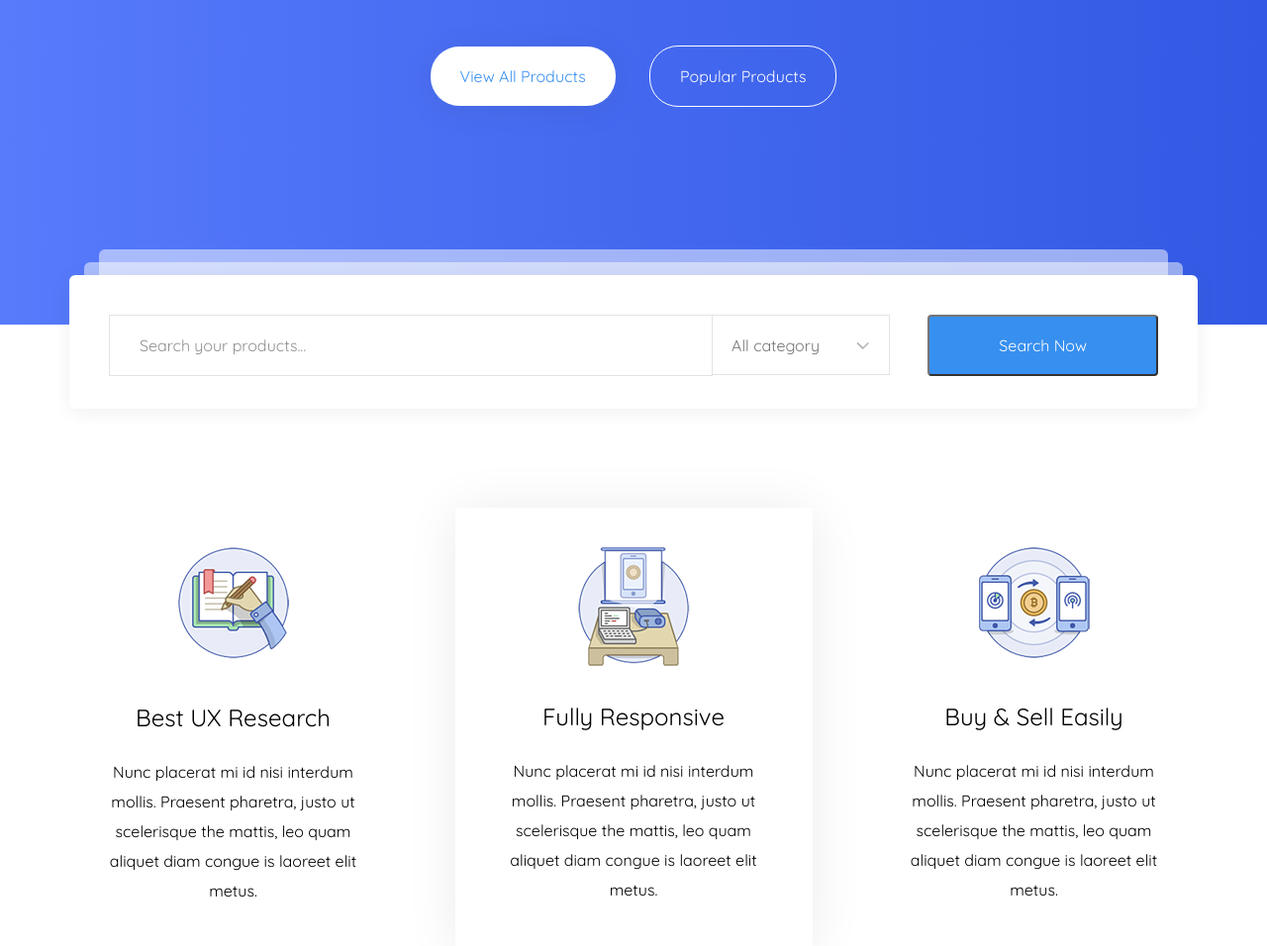
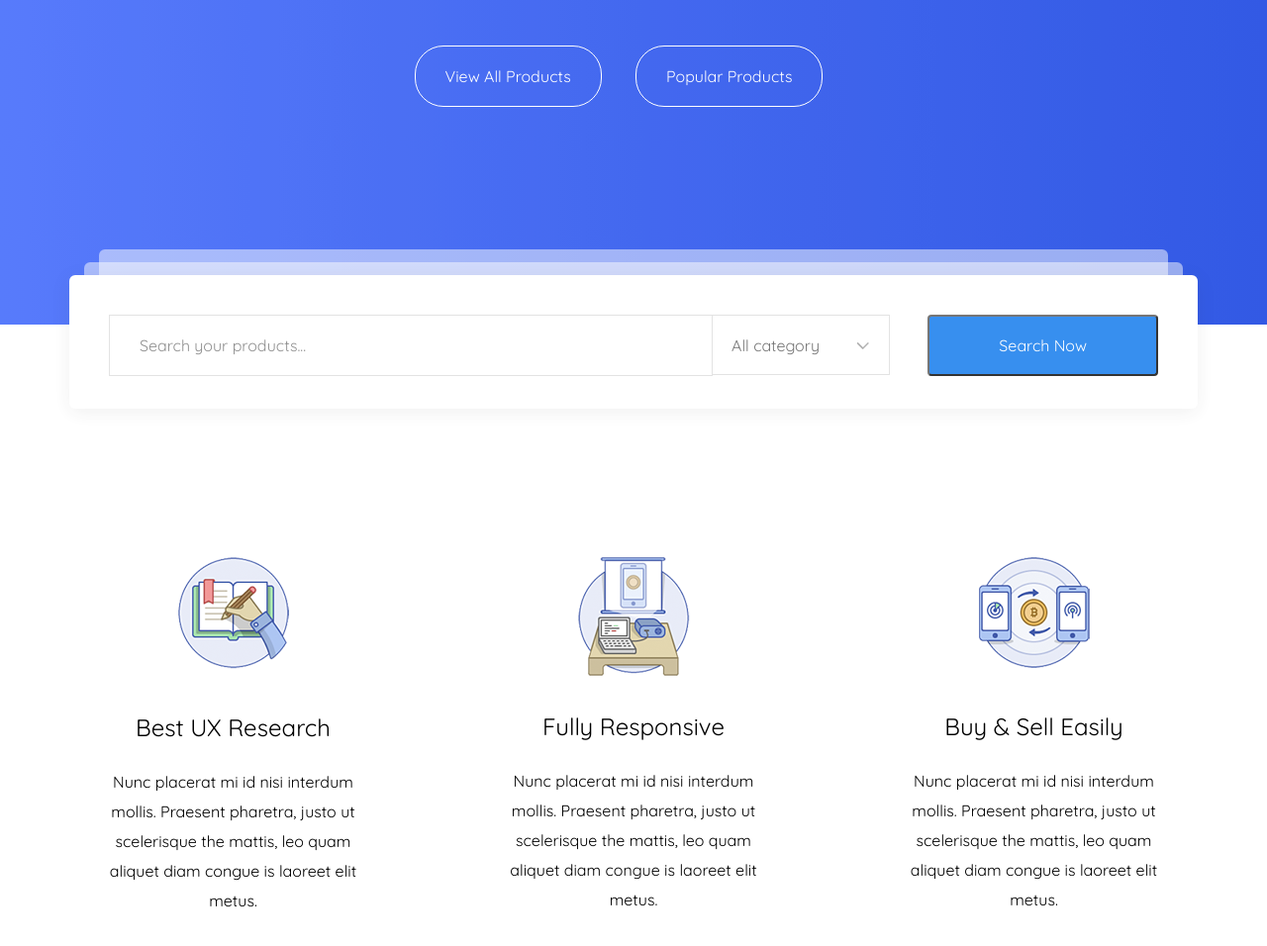
Before and after one commit to zibrulyaa/martplace, a website: page app/index.html in a window 1280 px wide. Shown: the part 578-1534 px from the top of the page at 99% size. Drawn offline with nearby package versions, Linux system fonts and the light colour scheme; files that its build step writes are made by us from their sources.

Commit message:
fix features and 1st slider

```diff
--- a/app/index.html
+++ b/app/index.html
@@ -77,6 +77,7 @@
     </header>
 
     <!-- end header -->
+
     <!-- start slider -->
     <section class="slider">
       <div class="container">
@@ -91,20 +92,7 @@
             </div>
             <div class="slider__item-btn">
               <a href="#">View All Products</a>
-              <a href="#" class="right__btn">Popular Products</a>
-            </div>
-          </div>
-          <!-- <div class="slider__item">
-            <div class="slider__item-title">
-              Create Your Own <span>Digital Product Marketplace</span>
-            </div>
-            <div class="slider__item-text">
-              MartPlace is the most powerful, & customizable template for Easy
-              Digital Downloads Products
-            </div>
-            <div class="slider__item-btn">
-              <a href="#">View All Products</a>
-              <a href="#" class="right__btn">Popular Products</a>
+              <a href="#">Popular Products</a>
             </div>
           </div>
           <div class="slider__item">
@@ -117,9 +105,22 @@
             </div>
             <div class="slider__item-btn">
               <a href="#">View All Products</a>
-              <a href="#" class="right__btn">Popular Products</a>
+              <a href="#">Popular Products</a>
             </div>
-          </div> -->
+          </div>
+          <div class="slider__item">
+            <div class="slider__item-title">
+              Create Your Own <span>Digital Product Marketplace</span>
+            </div>
+            <div class="slider__item-text">
+              MartPlace is the most powerful, & customizable template for Easy
+              Digital Downloads Products
+            </div>
+            <div class="slider__item-btn">
+              <a href="#">View All Products</a>
+              <a href="#">Popular Products</a>
+            </div>
+          </div>
         </div>
         <div class="search__box">
           <div class="search__box-item-1"></div>
@@ -142,16 +143,20 @@
       <div class="container">
         <div class="features__inner">
           <div class="features__item">
-            <div class="features__item-img"><img src="images/features-item-1.png" alt="" /></div>
+            <div class="features__item-img">
+              <img src="images/features-item-1.png" alt="" />
+            </div>
             <div class="features__item-title">Best UX Research</div>
-            <div class="features__item-text">
+            <p class="features__item-text">
               Nunc placerat mi id nisi interdum mollis. Praesent pharetra, justo
               ut scelerisque the mattis, leo quam aliquet diam congue is laoreet
               elit metus.
-            </div>
+            </p>
           </div>
           <div class="features__item center-feature">
-            <div class="features__item-img"><img src="images/features-item-2.png" alt="" /></div>
+            <div class="features__item-img">
+              <img src="images/features-item-2.png" alt="" />
+            </div>
             <div class="features__item-title">Fully Responsive</div>
             <div class="features__item-text">
               Nunc placerat mi id nisi interdum mollis. Praesent pharetra, justo
@@ -160,7 +165,9 @@
             </div>
           </div>
           <div class="features__item">
-            <div class="features__item-img"><img src="images/features-item-3.png" alt="" /></div>
+            <div class="features__item-img">
+              <img src="images/features-item-3.png" alt="" />
+            </div>
             <div class="features__item-title">Buy & Sell Easily</div>
             <div class="features__item-text">
               Nunc placerat mi id nisi interdum mollis. Praesent pharetra, justo
@@ -173,6 +180,8 @@
     </section>
     <!-- end features -->
 
+
+
     <script src="https://ajax.googleapis.com/ajax/libs/jquery/3.4.1/jquery.min.js"></script>
     <script src="js/libs.min.js"></script>
     <script src="js/main.js"></script>
--- a/app/scss/style.scss
+++ b/app/scss/style.scss
@@ -137,18 +137,18 @@
     margin-bottom: 60px;
     a {
       padding: 20px 30px;
-      background-color: #fff;
-      box-shadow: 0px 4px 30px 0px rgba(0, 0, 0, 0.1);
-      border-radius: 29px;
-      color: $blue;
-      border-radius: 29px;
-    }
-    .right__btn {
       border: 1px solid #fff;
       background-color: transparent;
       color: #fff;
       box-shadow: none;
-      margin-left: 30px;
+      border-radius: 29px;
+      margin-right: 30px;
+      transition: all .3s;
+      &:hover {
+        background-color: #fff;
+        box-shadow: 0px 4px 30px 0px rgba(0, 0, 0, 0.1);
+        color: $blue;
+      }
     }
   }
 }
@@ -200,8 +200,8 @@
         border-left: none;
         color: #555;
         cursor: pointer;
-        &::after{
-          content: '';
+        &::after {
+          content: "";
           background-image: url(../images/icons/downarrow.png);
           background-repeat: no-repeat;
           background-position: center;
@@ -215,7 +215,8 @@
       }
       .search__btn {
         padding: 20px 70px;
-        background-color: $blue;border-radius: 4px;
+        background-color: $blue;
+        border-radius: 4px;
         color: #fff;
       }
     }
@@ -226,31 +227,31 @@
 
 //start features
 
-.features__inner{
-  margin-top: 185px;
+.features__inner {
+  margin-top: 195px;
   margin-bottom: 120px;
   display: flex;
   justify-content: space-between;
-  .features__item{
+  .features__item {
     text-align: center;
     max-width: 361px;
     padding: 40px 35px 45px;
-
-    &-img{
+    &:hover {
+      background-color: #fff;
+      box-shadow: 0px 2px 50px 0px rgba(0, 0, 0, 0.08);
+    }
+    &-img {
       margin-bottom: 35px;
     }
-    &-title{
+    &-title {
       font-size: 24px;
       margin-bottom: 25px;
     }
   }
-  .center-feature{
-    background-color: #fff;
-    box-shadow: 0px 2px 50px 0px rgba(0, 0, 0, 0.08);
-    img{
+  .center-feature {
+    img {
       margin-bottom: -8px;
     }
-
   }
 }
 
```
Also changed, not shown: app/images/content/product-slider__img.jpg (added).
